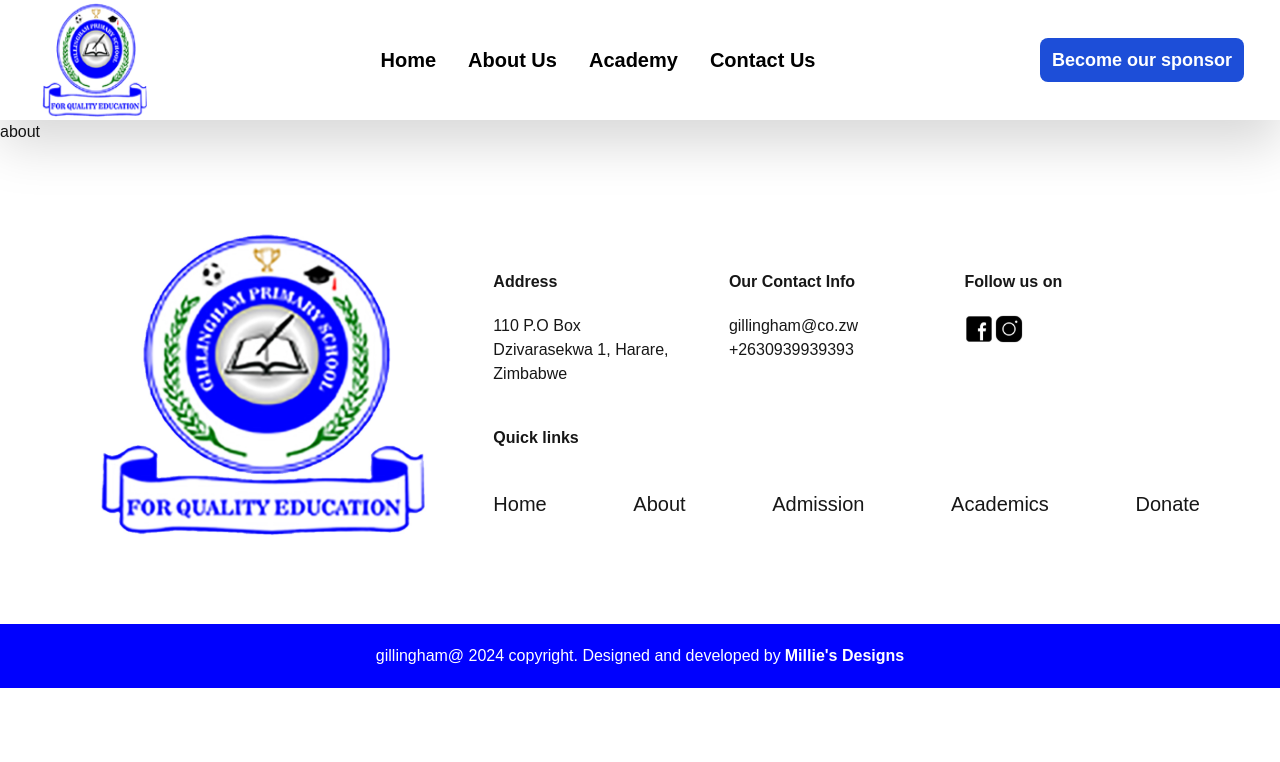
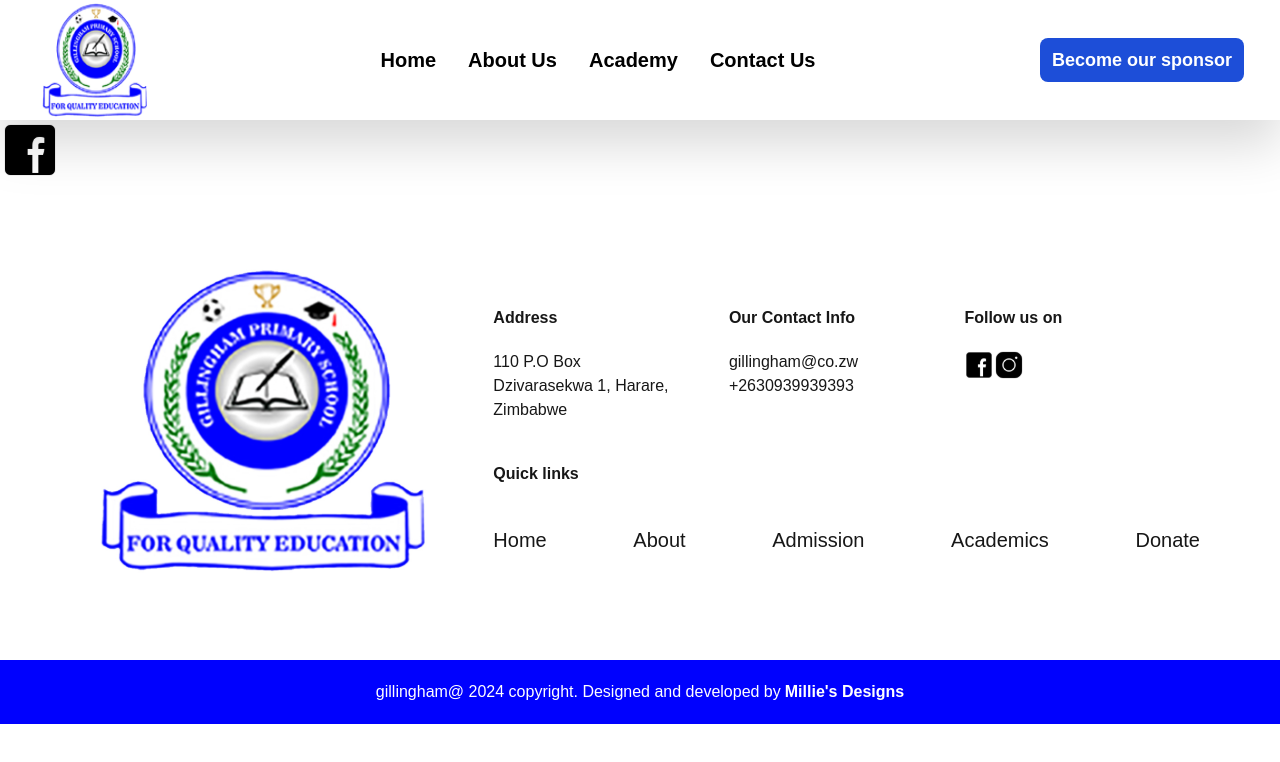
Before and after one commit to theophilousmapiye28/Gillingham-, a Next.js app: page /about in a window 1280 px wide. Shown: the top 762 px of the page. Built offline with nearby package versions, Linux system fonts and the light colour scheme.

Commit message:
new changes

```diff
--- a/app/about/page.tsx
+++ b/app/about/page.tsx
@@ -1,11 +1,13 @@
 import React from 'react'
 import Navbar from "@/app/components/Navbar";
+import Image from 'next/image';
+import hero from '@/public/Images/Facebook.svg'
 const page = () => {
   return (
     <div className=''>
         <Navbar/>
-      about
-    </div>
+       <Image src={hero} alt="" />
+     </div>
   )
 }
 
--- a/app/page.tsx
+++ b/app/page.tsx
@@ -1,14 +1,14 @@
 import React from 'react'
 
 import Navbar from "./components/Navbar";
-
+import  HeroSection from "./components/HeroSection"
 
 const page = () => {
   return (
     <div>
 
   <Navbar/>
-
+     <HeroSection/>
 
     </div>
   )
```
Also changed, not shown: public/Images/IMG_9563.png (added).
